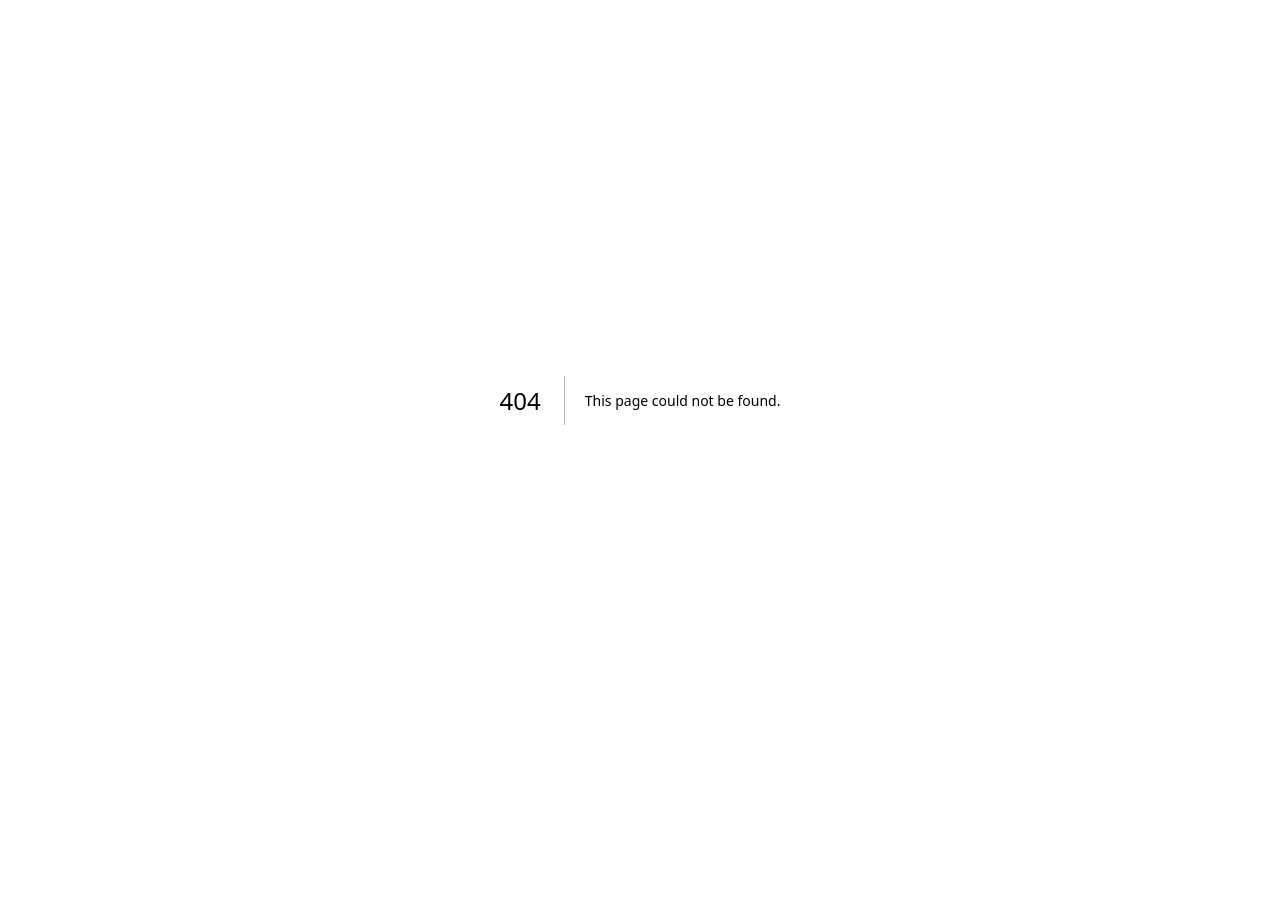
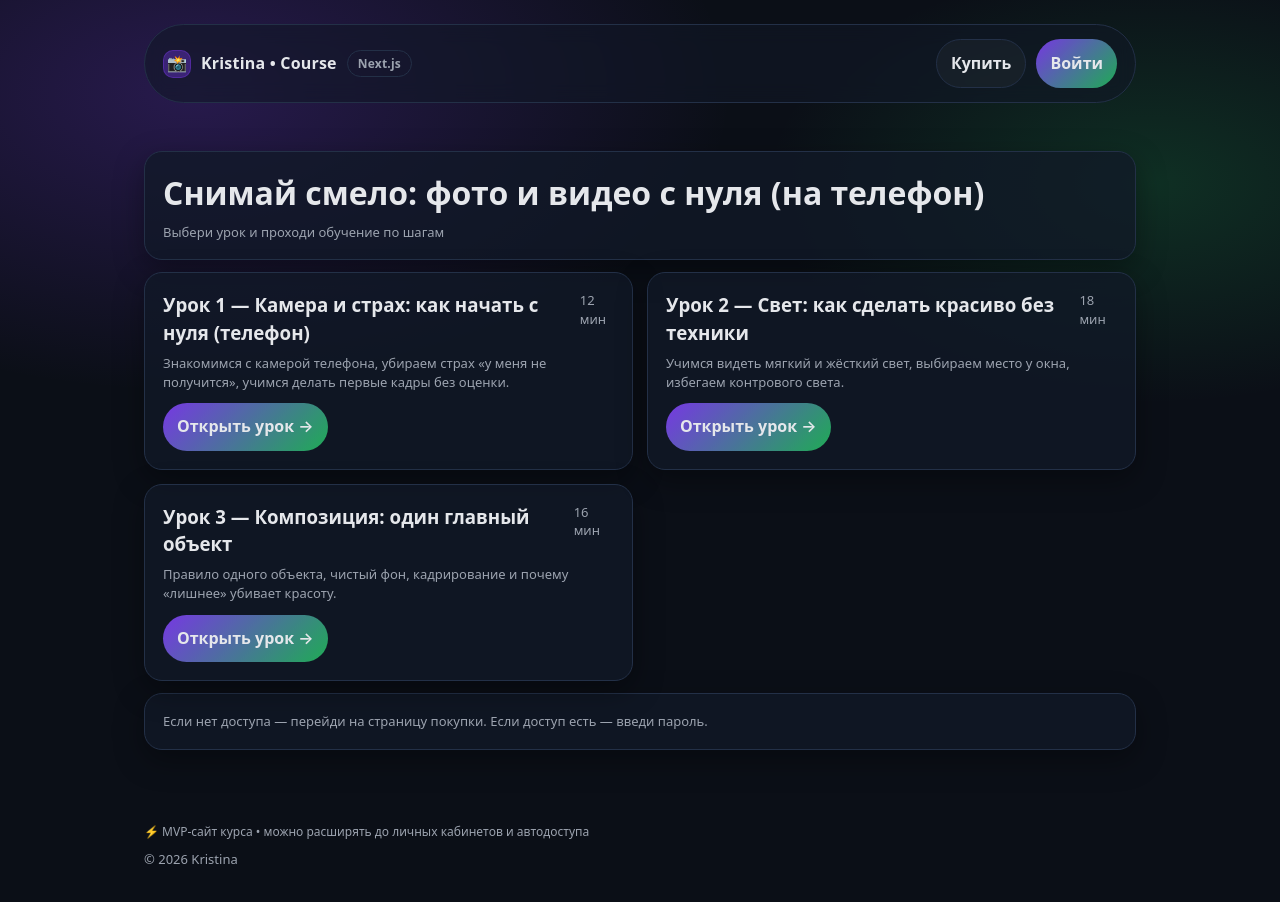
Before and after one commit to kristimslibreht-creator/photo-video-course-v2, a Next.js app: page /course in a window 1280 px wide. Before the commit this address had no page. Shown: the top 902 px of the page. Before the commit the page ends 800 px from the top, so only its background shows below. Built offline with nearby package versions, Linux system fonts and the light colour scheme.

Commit message:
Create page.tsx

```diff
--- /dev/null
+++ b/app/course/page.tsx
@@ -0,0 +1,57 @@
+import Link from "next/link";
+import { Nav } from "../../components/Nav";
+import { Footer } from "../../components/Footer";
+import { lessons, COURSE_TITLE } from "../../lib/course";
+
+export default function CoursePage() {
+  return (
+    <>
+      <Nav />
+
+      <div className="container">
+        <div className="card">
+          <h1 style={{ margin: "0 0 6px" }}>{COURSE_TITLE}</h1>
+          <div className="small">Выбери урок и проходи обучение по шагам</div>
+        </div>
+
+        <div className="grid2" style={{ marginTop: 12 }}>
+          {lessons.map((l) => (
+            <div key={l.slug} className="card">
+              <div
+                style={{
+                  display: "flex",
+                  justifyContent: "space-between",
+                  gap: 12,
+                }}
+              >
+                <h3 style={{ margin: 0 }}>{l.title}</h3>
+                <div className="small">{l.duration}</div>
+              </div>
+
+              <div className="small" style={{ marginTop: 8 }}>
+                {l.summary}
+              </div>
+
+              <div style={{ marginTop: 12 }}>
+                <Link className="btn btnPrimary" href={`/course/${l.slug}`}>
+                  Открыть урок →
+                </Link>
+              </div>
+            </div>
+          ))}
+        </div>
+
+        <div className="card" style={{ marginTop: 12 }}>
+          <div className="small">
+            Если нет доступа — перейди на{" "}
+            <Link href="/buy">страницу покупки</Link>.
+            Если доступ есть —{" "}
+            <Link href="/login?next=%2Fcourse">введи пароль</Link>.
+          </div>
+        </div>
+      </div>
+
+      <Footer />
+    </>
+  );
+}
```
